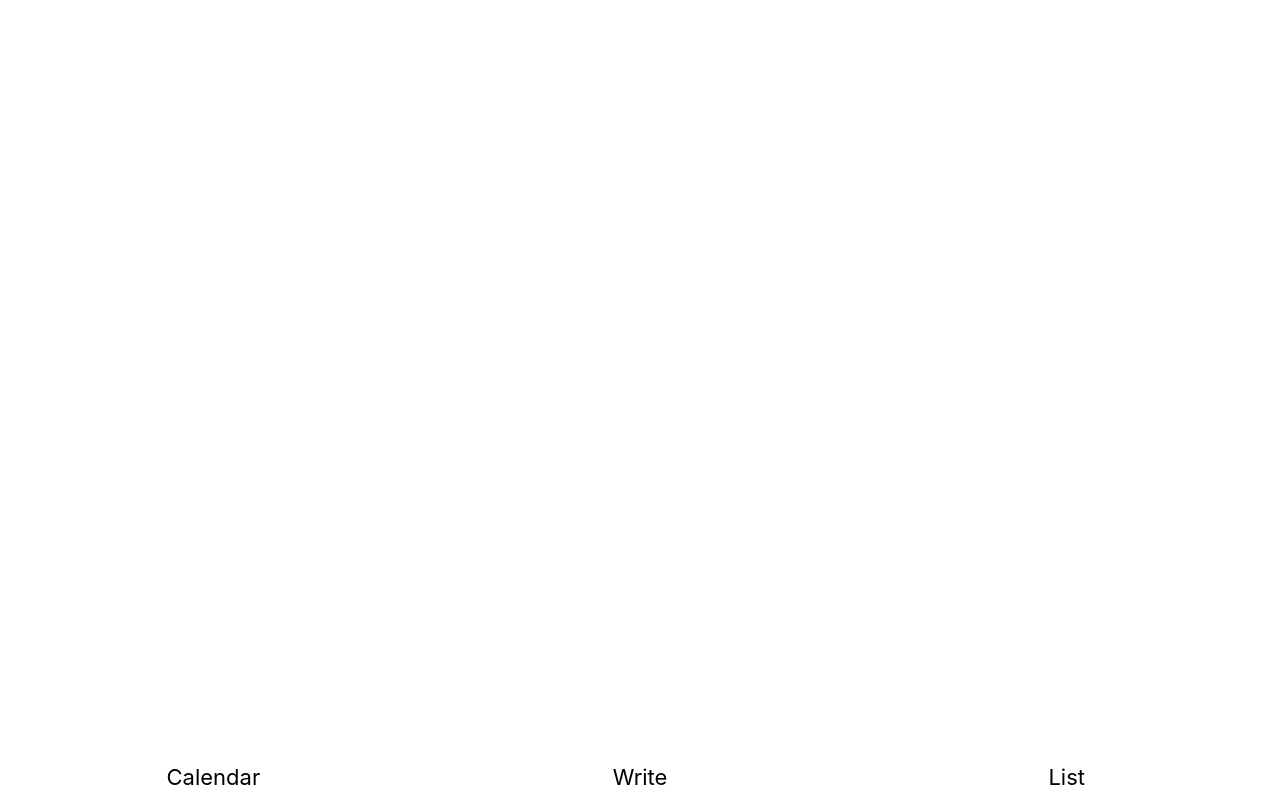
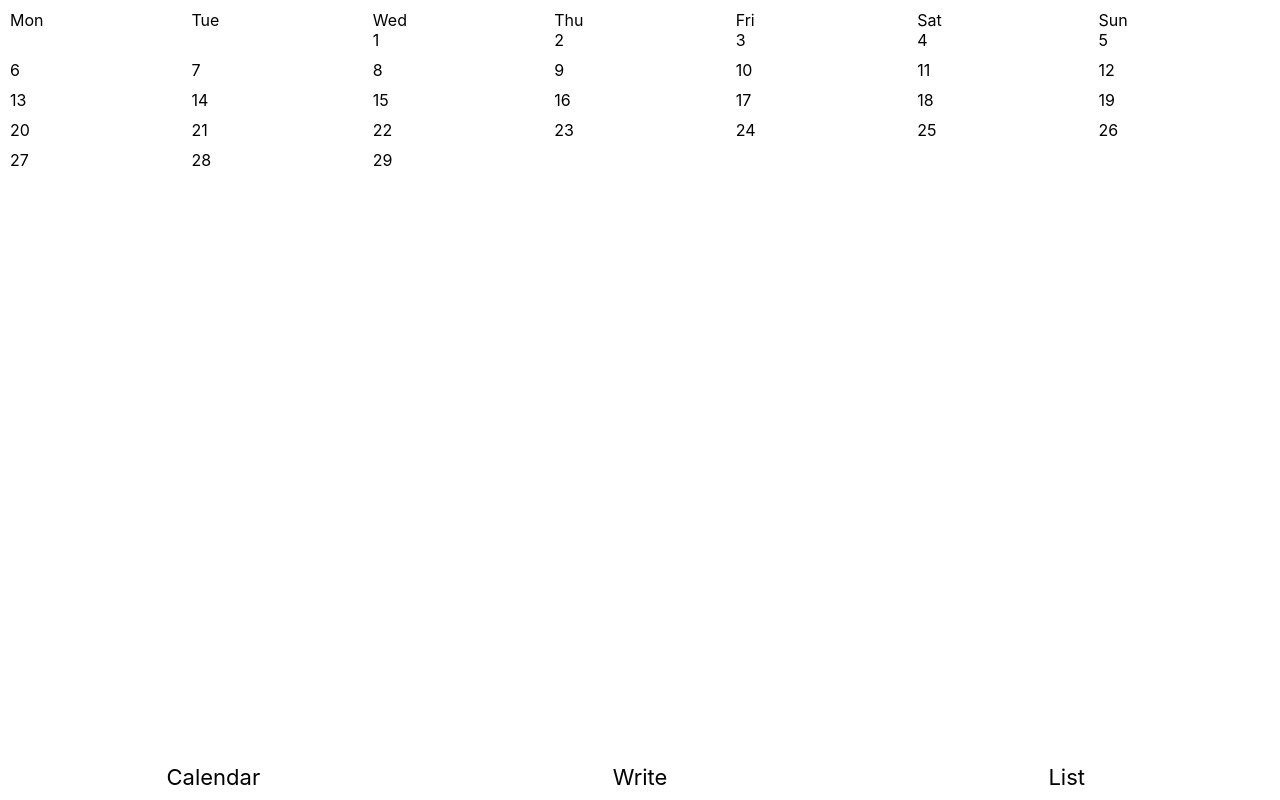
Before and after one commit to r0stig/my-journal, a React (Create React App) app in the folder client/: page / in a window 1280 px wide. Both pictures are taken after a click on the link "Calendar". Built offline with nearby package versions, Linux system fonts and the light colour scheme; the HTML template or start-up script is replaced by a standard one.

Commit message:
feat: start of calendar component

```diff
--- a/client/package.json
+++ b/client/package.json
@@ -11,6 +11,7 @@
     "@types/react": "^16.9.53",
     "@types/react-dom": "^16.9.8",
     "@types/styled-components": "^5.1.16",
+    "date-fns": "^2.27.0",
     "react": "^17.0.2",
     "react-dom": "^17.0.2",
     "react-scripts": "4.0.3",
--- a/client/src/App.tsx
+++ b/client/src/App.tsx
@@ -5,6 +5,7 @@ import { Entries } from './components/entries/entries'
 import { initStore } from './lib/store'
 import { TabBar, Tabs } from './components/tab-bar/tab-bar'
 import { Toaster } from './components/toast/toast'
+import { Calendar } from './pages/calendar/calendar'
 
 function getTodayKey() {
   return new Date().toLocaleDateString('sv', { year: 'numeric', month: 'numeric', day: 'numeric'})
@@ -49,6 +50,7 @@ function App() {
           Loading...
         </>}
         {!isLoading && <>
+          {tabOpen === 'calendar' && <Calendar />}
           {tabOpen === 'list' && <Entries onEntryClick={handleEntryClick} />}
           {tabOpen === 'write' && <Write entryKey={writeDay} onBack={handleWriteBack} />}
           {tabOpen !== 'write' && <TabBar onTabClick={handleTabClick} />}
--- /dev/null
+++ b/client/src/pages/calendar/calendar-styles.tsx
@@ -0,0 +1,29 @@
+import styled from 'styled-components'
+
+export const Container = styled.div`
+  padding: 10px;
+`
+
+export const WeekdayContainer = styled.div`
+  display: grid;
+  grid-template-columns: repeat(7, 1fr);
+  gap: 10px;
+`
+
+export const Day = styled.div`
+
+`
+
+interface DaysContainerProps {
+  startDay: number
+}
+
+export const DaysContainer = styled(WeekdayContainer)<DaysContainerProps>`
+  ${Day}:first-child {
+    grid-column: ${props => props.startDay};
+  }
+`
+
+export const WeekdayHeader = styled.div`
+
+`
--- /dev/null
+++ b/client/src/pages/calendar/calendar.tsx
@@ -0,0 +1,37 @@
+import React from 'react'
+import { getDay } from 'date-fns'
+import { Container, Day, DaysContainer, WeekdayContainer, WeekdayHeader } from './calendar-styles'
+
+
+export const Calendar: React.FC<{}> = () => {
+  const [year, setYear] = React.useState<number>(2021)
+  const [month, setMonth] = React.useState<number>(11)
+
+  let days = []
+  for (let i = 1; i < 30; i++) {
+    days.push({
+      date: i,
+      hasItems: false
+    })
+  }
+  const firstDayOfWeek = getDay(new Date(year, month, 1))
+  console.log('first day of week', firstDayOfWeek)
+  return (
+    <Container>
+      <WeekdayContainer>
+        <WeekdayHeader>Mon</WeekdayHeader>
+        <WeekdayHeader>Tue</WeekdayHeader>
+        <WeekdayHeader>Wed</WeekdayHeader>
+        <WeekdayHeader>Thu</WeekdayHeader>
+        <WeekdayHeader>Fri</WeekdayHeader>
+        <WeekdayHeader>Sat</WeekdayHeader>
+        <WeekdayHeader>Sun</WeekdayHeader>
+      </WeekdayContainer>
+      <DaysContainer startDay={firstDayOfWeek}>
+        {days.map((day) => (
+          <Day>{day.date}</Day>
+        ))}
+      </DaysContainer>
+    </Container>
+  )
+}
```
Also changed, not shown: 1 other file (tests, documents, lock files or other folders).
